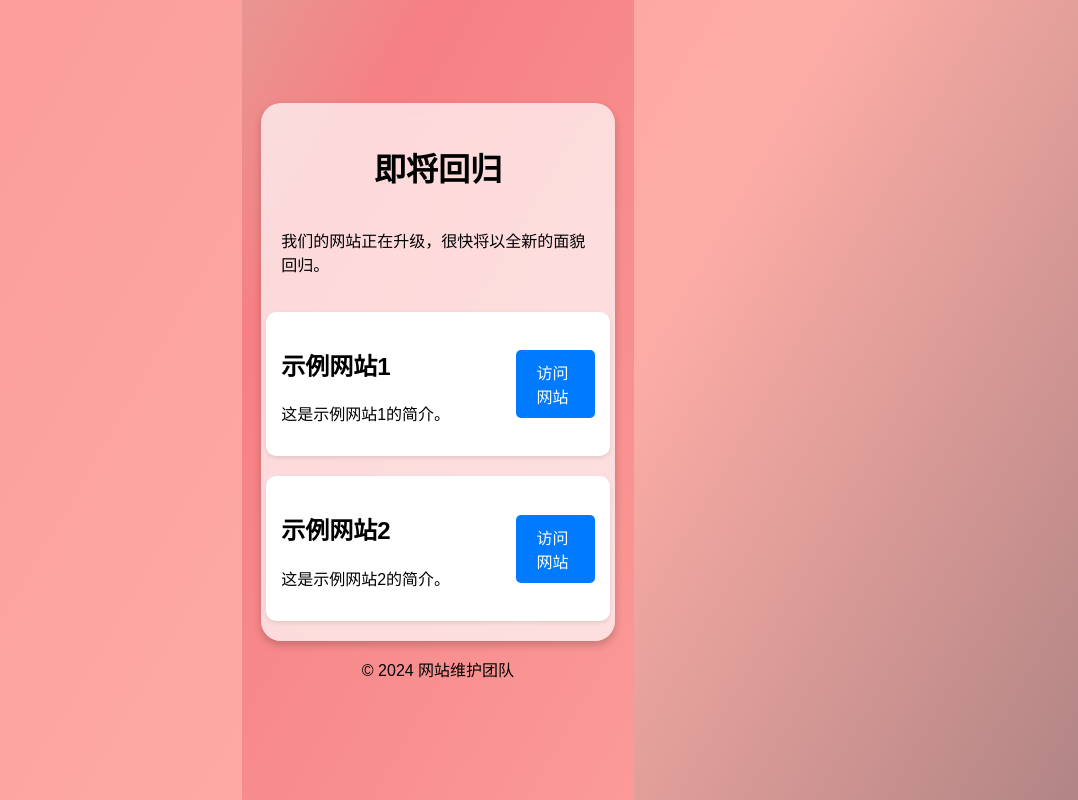
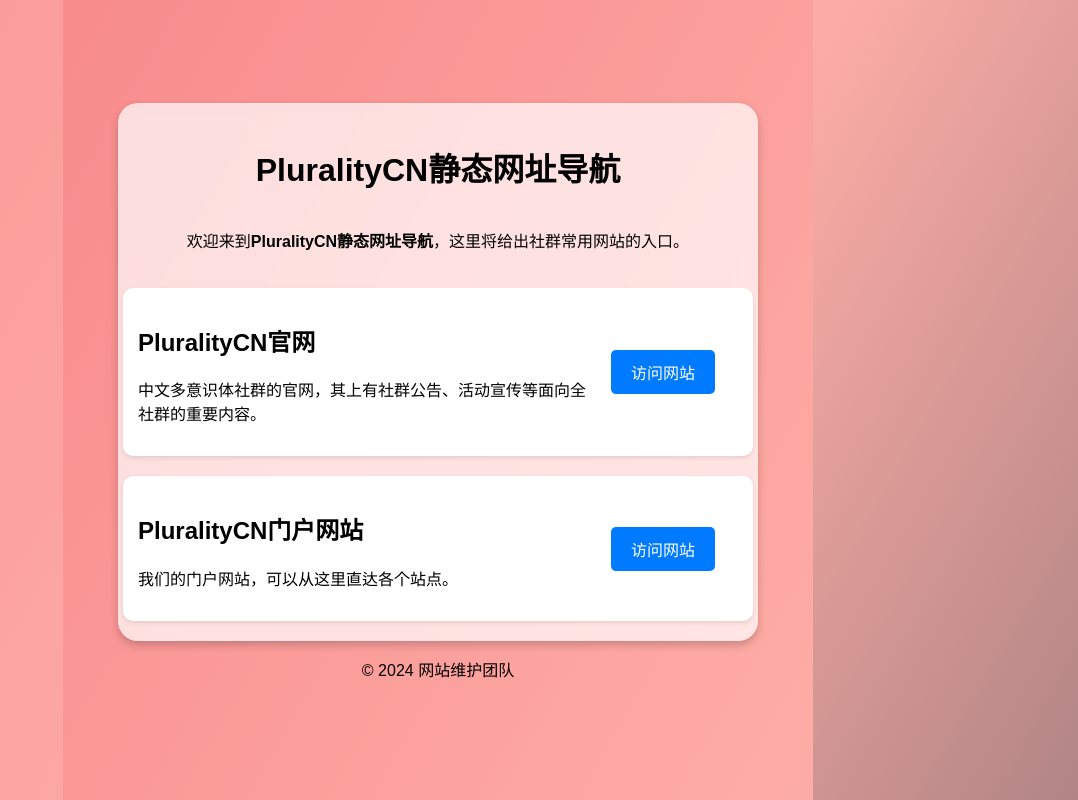
Before and after one commit to pluralitycn/pluralitycn.github.io, a plain HTML site: page index_zh-CN.html in a window 1280 px wide. Shown: the whole page, without its empty margins (202-1280 px from the left). Drawn offline with Linux system fonts and the light colour scheme.

Commit message:
Update index_zh-CN.html

```diff
--- a/index_zh-CN.html
+++ b/index_zh-CN.html
@@ -3,7 +3,7 @@
 <head>
 <meta charset="UTF-8">
 <meta name="viewport" content="width=device-width, initial-scale=1.0">
-<title>网址导航</title>
+<title>PluralityCN静态网址导航</title>
 <style>
     @keyframes auroraBG {
         0% { background-position: 0% 50%; }
@@ -67,24 +67,24 @@
 </head>
 <body>
 <div class="container">
-    <h1>即将回归</h1>
-    <p>我们的网站正在升级，很快将以全新的面貌回归。</p>
+    <h1>PluralityCN静态网址导航</h1>
+    <p>欢迎来到<b>PluralityCN静态网址导航</b>，这里将给出社群常用网站的入口。</p>
     <div class="card">
         <div class="left">
-            <h2>示例网站1</h2>
-            <p>这是示例网站1的简介。</p>
+            <h2>PluralityCN官网</h2>
+            <p>中文多意识体社群的官网，其上有社群公告、活动宣传等面向全社群的重要内容。</p>
         </div>
         <div class="right">
-            <a href="https://example1.com" target="_blank">访问网站</a>
+            <a href="https://www.pluralitycn.com" target="_blank">访问网站</a>
         </div>
     </div>
     <div class="card">
         <div class="left">
-            <h2>示例网站2</h2>
-            <p>这是示例网站2的简介。</p>
+            <h2>PluralityCN门户网站</h2>
+            <p>我们的门户网站，可以从这里直达各个站点。</p>
         </div>
         <div class="right">
-            <a href="https://example2.com" target="_blank">访问网站</a>
+            <a href="https://portal.pluralitycn.com" target="_blank">访问网站</a>
         </div>
     </div>
     <!-- 更多卡片可以根据需要添加 -->
```
